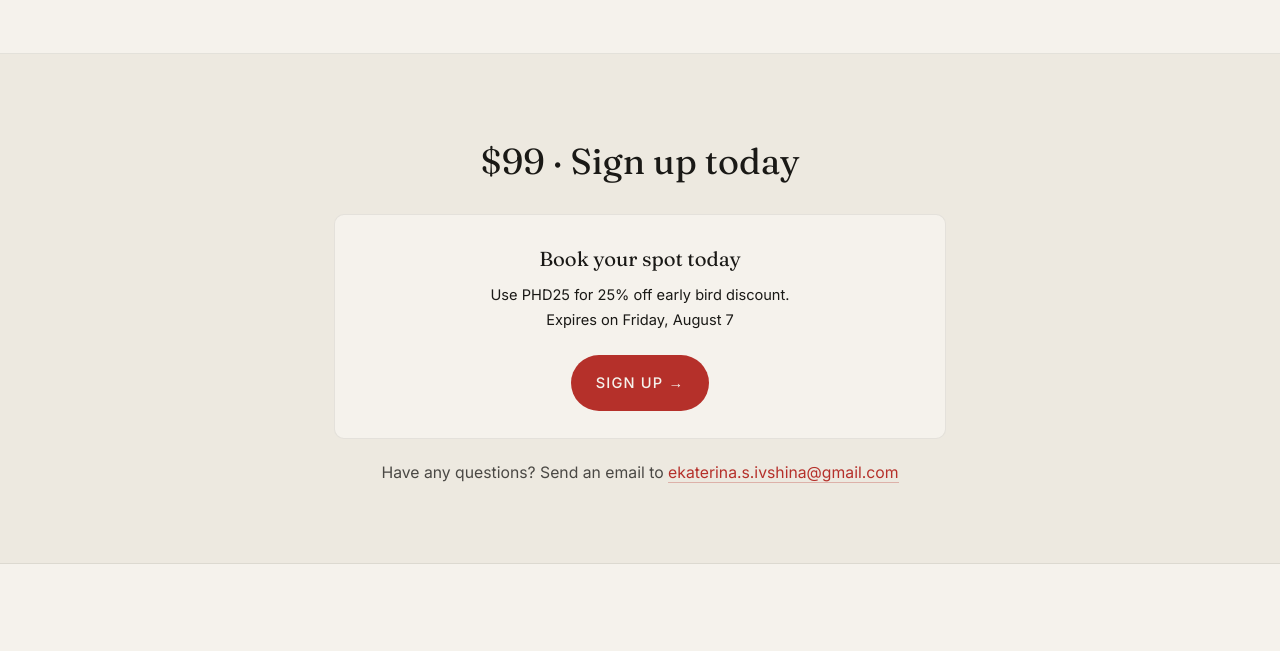
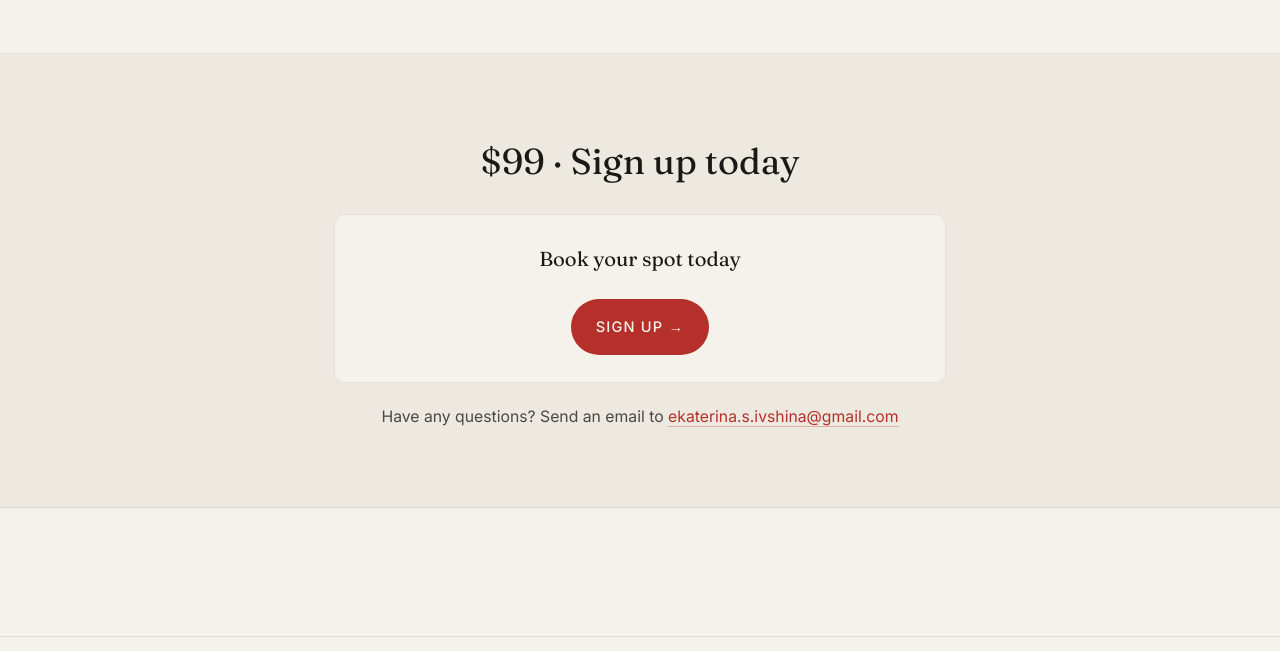
Before and after one commit to eivshina/point-theme, an Astro site: page /phd-admissions/workshop in a window 1280 px wide. Shown: the part 6001-6652 px from the top of the page. Built offline with nearby package versions, Linux system fonts and the light colour scheme; Astro itself is replaced by a stand-in of ours; a web font is replaced by a local one.

Commit message:
Remove the early bird discount from the workshop page
The PHD25 offer has expired. Drops the now-unused pricing meta style and
moves its spacing onto the option title.

Co-authored-by: Cursor <cursoragent@cursor.com>

```diff
--- a/src/pages/phd-admissions/workshop.astro
+++ b/src/pages/phd-admissions/workshop.astro
@@ -246,9 +246,6 @@ const modulesSubheadline =
         <div class="pricing-grid">
           <div class="pricing-option">
             <h3 class="pricing-option-title">Book your spot today</h3>
-            <p class="pricing-option-meta">
-              Use PHD25 for 25% off early bird discount. Expires on Friday, August 7
-            </p>
             <a
               href={phdWorkshop.paymentUrl}
               class="workshop-cta"
@@ -884,15 +881,7 @@ const modulesSubheadline =
     font-family: var(--font-display);
     font-size: 1.125rem;
     font-weight: 400;
-    margin-bottom: 0.35rem;
-    text-align: center;
-  }
-
-  .pricing-option-meta {
-    font-size: 0.8125rem;
-    color: var(--ink);
     margin-bottom: 1.25rem;
-    max-width: 36ch;
     text-align: center;
   }
 
```
